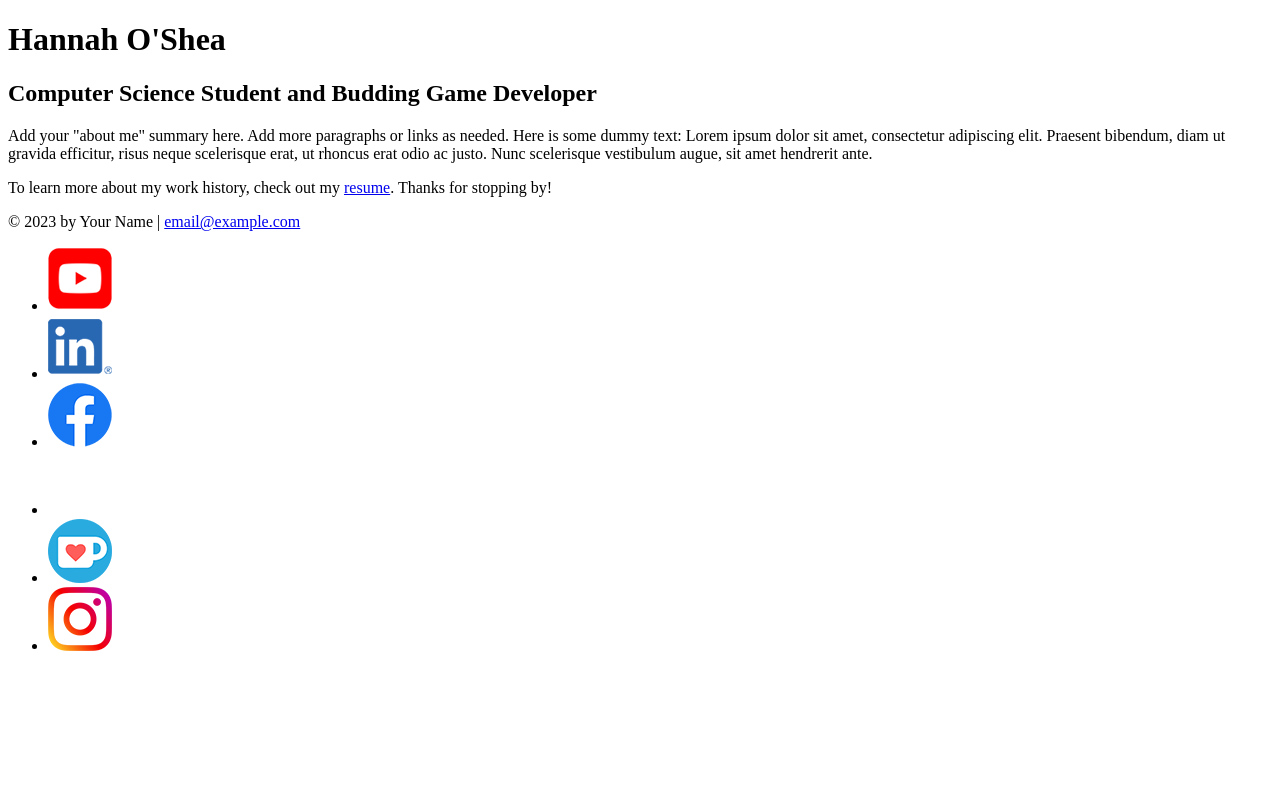
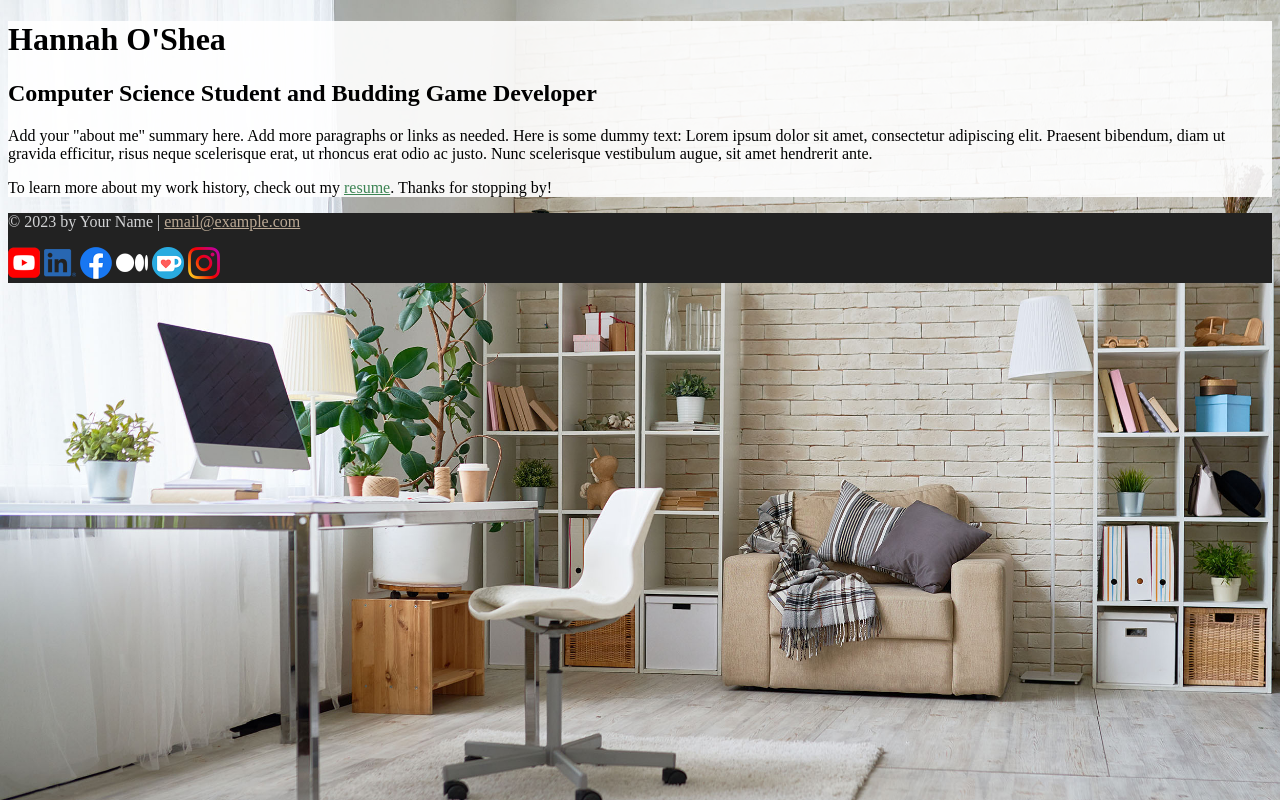
Before and after one commit to Developingcat/hoPortfolio2025, a plain HTML site: page index.html in a window 1280 px wide. Drawn offline with Linux system fonts and the light colour scheme.

Commit message:
Continued working more on the portfolio

```diff
--- a/css/styles.css
+++ b/css/styles.css
@@ -0,0 +1,129 @@
+/*
+Template Color Pallet :
+
+Dark Green #3c8453
+Sandy Beige #bcaa96
+Dark Gray #222222
+Light gray #d3d4dd6
+Off-White #f6f6f6
+
+
+Pretty colour for later purposes - #c5a1d3
+*/
+
+
+/* --------------*/
+/* GLOBAL STYLES */
+/*---------------*/
+
+/* Credits to https://www.pauliriish.com/2012/box-sizing-border-box-ftw/ ! */
+
+html {
+    box-sizing: border-box;
+}
+
+*, *:before, *:after {
+    box-sizing: inherit;
+}
+
+body {
+    background: #f6f6f6;
+}
+
+/* Links */
+a {
+    color: #3c8453;
+}
+
+a:hover {
+    color:#bcaa96;
+    text-decoration: none;
+}
+/*-----------------*/
+footer a {
+   color: #bcaa96;
+}
+/*-----------------*/
+footer a:hover {
+    color: #3c8453;
+}
+
+.btn {
+    background:#3c8453;
+    color: #f6f6f6;
+    text-decoration: none;
+}
+
+/* --------------*/
+/* HOME STYLES */
+/*---------------*/
+.home {
+    background: url(../images/bg-home-office-studio.jpg) no-repeat;
+    background-size: cover;
+}
+
+.home .content-wrapper {
+    background-color: rgb(255 255 255 / 0.9);
+}
+
+
+
+/* --------------*/
+/* RESUME STYLES */
+/*---------------*/
+
+
+
+
+
+/* Profile
+--------------------*/
+
+
+
+
+
+
+/* Projects
+---------------------*/
+
+
+
+
+
+/* Work Experience
+---------------------*/
+
+
+
+
+
+/* Education
+---------------------*/
+
+
+/* Certifications
+---------------------*/
+
+
+/* --------------*/
+/* FOOTER STYLES */
+/*---------------*/
+footer {
+    color: #d3d4d6;
+    background-color: #222222;
+}
+
+.socials {
+    list-style-type:none;
+    padding: 0;
+
+}
+
+.socials li {
+    display:inline-block;
+}
+
+.socials img {
+    width: 32px;
+}
--- a/index.html
+++ b/index.html
@@ -5,12 +5,14 @@
     <meta name="viewport" content="width=device-width, initial-scale=1">
     <title>Resume | Hannah O'Shea | Computer Science Student and Budding Game Developer</title>
   </head>
-  <body>
+  <body class="home">
     <!-- //  INTRO  // -->
+    <div class="content-wrapper">
     <header>
       <!-- Start content edits below this line. -->
       <h1>Hannah O'Shea</h1>
       <h2>Computer Science Student and Budding Game Developer</h2>
+      <link rel="stylesheet" href="css/styles.css">
 
       <!-- End content edits here. -->
     </header>
@@ -23,14 +25,14 @@
 
         <!-- End content edits here. -->
       </main>
-
+    </div>
     <!-- //  FOOTER INFO, SOCIAL MEDIA  // -->
     <footer>
       <!-- Start content edits below this line. -->
       <p>© 2023 by Your Name | <a href="mailto:email@example.com">email@example.com</a></p>
 
       <!-- Add or remove any networks. -->
-      <ul>
+      <ul class="socials">
         <li>
           <a href="#" target="_blank"><img src="images/icon-logo-youtube.png" alt="youtube icon link"></a>
         </li>
```
Also changed, not shown: resume.html (+9 -8 lines). Lines whose indentation alone changed are shown as unchanged.
